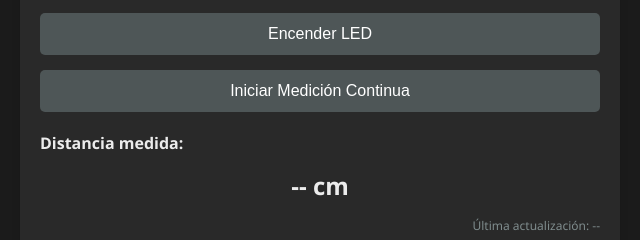
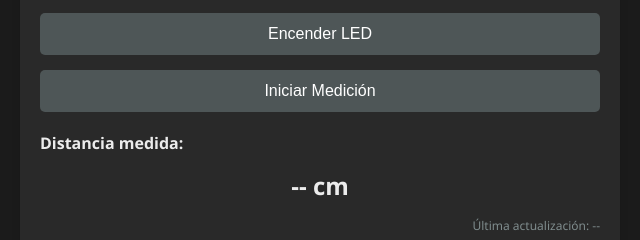
Before and after one commit to NahtanDevFS/web_frontend_rp, a website built with Vite: page index.html in a window 1280 px wide. Shown: the part 366-606 px from the top of the page, 320-960 px from the left. Built offline with nearby package versions, Linux system fonts and the light colour scheme; no server answers.

Commit message:
fix: cambios menores

```diff
--- a/index.html
+++ b/index.html
@@ -25,7 +25,7 @@
 
       <div class="control-panel">
         <button id="led-toggle-button">Encender LED</button>
-        <button id="get-distance-button">Iniciar Medición Continua</button>
+        <button id="get-distance-button">Iniciar Medición</button>
       </div>
 
       <div>
```
